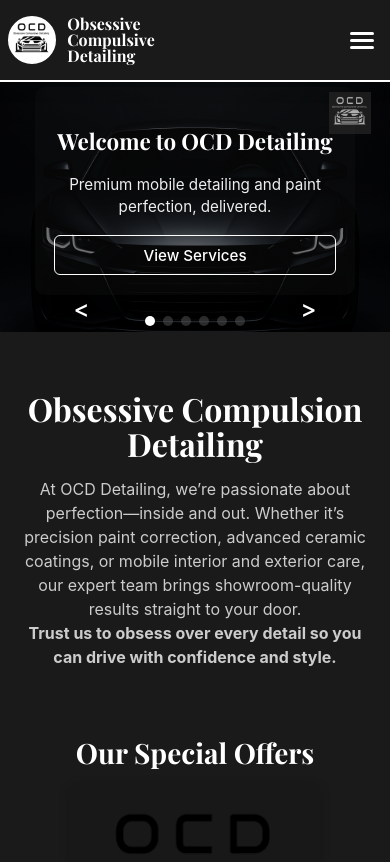
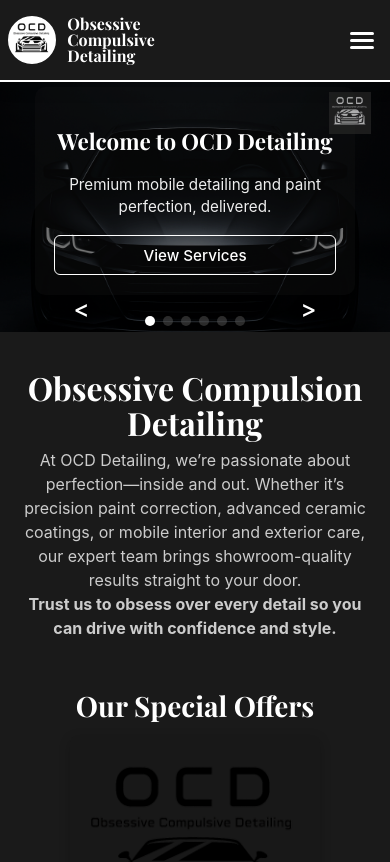
Before and after one commit to usmanAfzalKhan/ocd-detailing, a React (Vite) app: page / in a window 390 px wide. Shown: the top 862 px of the page. Built offline with nearby package versions, Linux system fonts and the light colour scheme.

Commit message:
Adjusted the marginalization between each section

```diff
--- a/src/pages/Home.module.css
+++ b/src/pages/Home.module.css
@@ -7,7 +7,6 @@
 
 .homepageWelcome {
   max-width: 800px;
-  /* pulled up further by reducing bottom padding */
   padding: 2rem 1rem 0.5rem 1rem;
   text-align: center;
 }
@@ -26,6 +25,25 @@
 }
 
 @media (max-width: 600px) {
-  .homepageWelcome h1 { font-size: 2rem; }
-  .homepageWelcome p  { font-size: 1rem; }
+  .homepageWelcome {
+    padding-top: 0.7rem;   /* reduced from 2rem to pull up content */
+    padding-bottom: 0.3rem;
+  }
+  .homepageWelcome h1 {
+    font-size: 2rem;
+    margin-bottom: 0.5rem; /* less gap to next element */
+  }
+  .homepageWelcome p {
+    font-size: 1rem;
+    margin-top: 0;
+  }
 }
+
+@media (max-width: 600px) {
+  .homepageWelcome {
+    padding-bottom: 0.1rem;   /* Nearly no gap at bottom */
+  }
+  .homepageWelcome p {
+    margin-bottom: 0.25rem;   /* Minimal space below paragraph */
+  }
+}
```
